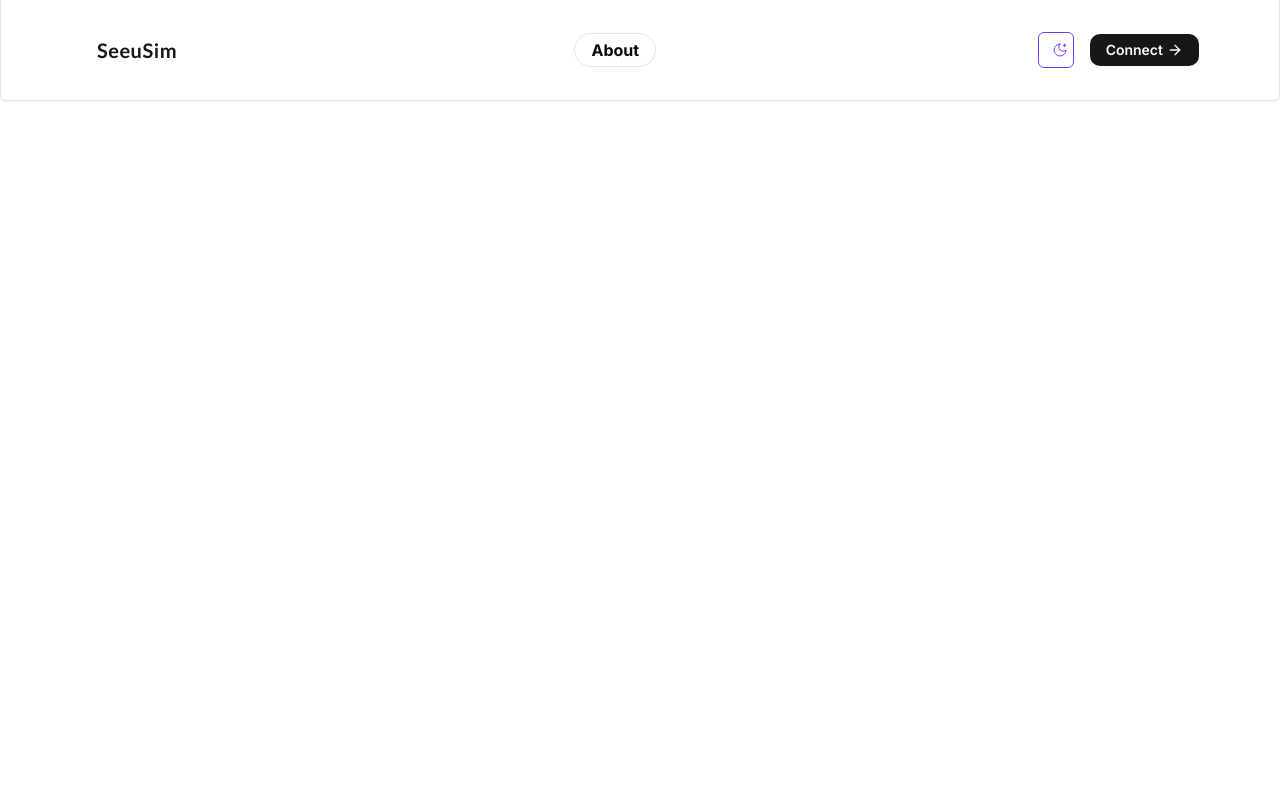
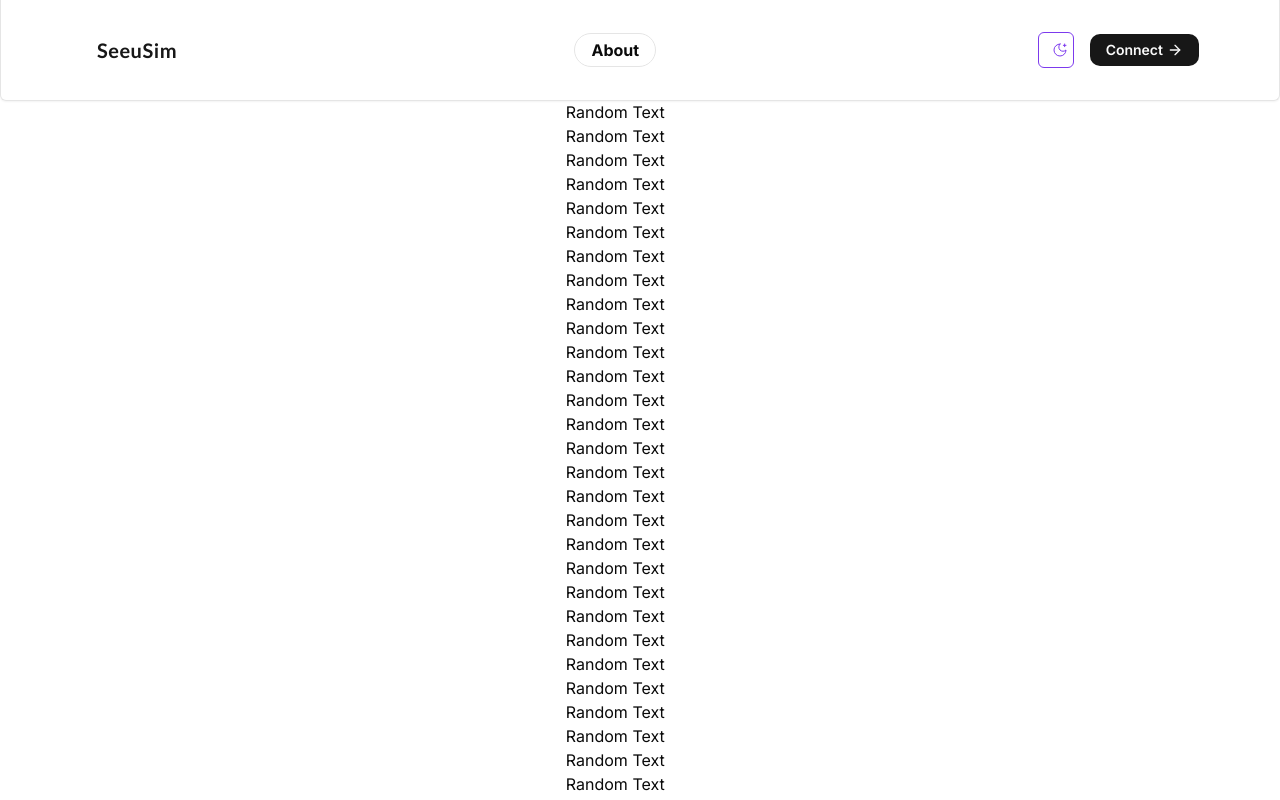
Before and after one commit to SeeuSim/seeusim, a Next.js app: page / in a window 1280 px wide. Shown: the top 800 px of the page. Built offline with nearby package versions, Linux system fonts and the light colour scheme.

Commit message:
Add scroll effects
Signed-off-by: SeeuSim <seeusimong@gmail.com>

```diff
--- a/src/app/page.tsx
+++ b/src/app/page.tsx
@@ -2,8 +2,15 @@ import { Nav } from '@/components/sections/nav';
 
 export default function Home() {
 	return (
-		<main className='mx-auto flex min-h-screen max-w-screen-xl items-start'>
+		<main className='relative z-0 mx-auto mt-[100px] flex min-h-screen max-w-screen-xl flex-col items-start'>
 			<Nav />
+			{Array(100)
+				.fill('Random Text')
+				.map((val, index) => (
+					<div key={index} className='flex w-full'>
+						<span className='mx-auto -translate-x-1/4 text-center'>{val}</span>
+					</div>
+				))}
 		</main>
 	);
 }
--- a/src/components/sections/nav.tsx
+++ b/src/components/sections/nav.tsx
@@ -1,13 +1,42 @@
+'use client';
+
+import { ArrowRight } from 'lucide-react';
+import { useEffect, useState } from 'react';
+
 import { DarkModeToggle } from '@/components/toggles/dark-mode';
 import { Badge } from '@/components/ui/badge';
 import { Button } from '@/components/ui/button';
+import { cn } from '@/lib/utils';
+
 import { Logo } from './logo';
-import { ArrowRight } from 'lucide-react';
 
 export const Nav = () => {
+	const [scrollPosition, setScrollPosition] = useState(0);
+	const handleScroll = () => {
+		const position = window?.scrollY;
+		setScrollPosition(position);
+	};
+
+	useEffect(() => {
+		window.addEventListener('scroll', handleScroll, { passive: true });
+		return () => {
+			window.removeEventListener('scroll', handleScroll);
+		};
+	}, []);
+
 	return (
-		<nav className='flex max-h-min w-full rounded-b-md border-x border-b border-border px-20 py-[30px] shadow-sm'>
-			<div className='inline-flex max-h-min w-full items-center justify-between'>
+		<nav
+			className={cn(
+				'fixed top-0 z-50 max-h-min w-full max-w-screen-xl rounded-b-md border-x border-b border-border px-20 py-[30px] shadow-sm transition-transform duration-300 ease-in-out',
+				scrollPosition > 14 && '-translate-y-1/4 scale-y-50 bg-primary-foreground bg-opacity-50'
+			)}
+		>
+			<div
+				className={cn(
+					'inline-flex max-h-min w-full items-center justify-between transition-transform duration-300 ease-in-out',
+					scrollPosition > 14 && 'scale-y-[2]'
+				)}
+			>
 				<Logo />
 				<Badge variant='outline' className='hidden w-min !py-1 px-4 text-base font-bold md:flex'>
 					<span>About</span>
--- a/src/components/toggles/dark-mode.tsx
+++ b/src/components/toggles/dark-mode.tsx
@@ -30,8 +30,9 @@ export const DarkModeToggle = () => {
 				setIsDarkMode(event.matches);
 			});
 			if (
-				localStorage.getItem(LS_DARK_MODE_KEY) === 'true' ||
-				window.matchMedia(DARK_MODE_QUERY).matches
+				localStorage.getItem(LS_DARK_MODE_KEY) === 'true'
+				// ||
+				// window.matchMedia(DARK_MODE_QUERY).matches
 			) {
 				setIsDarkMode(true);
 			}
```
